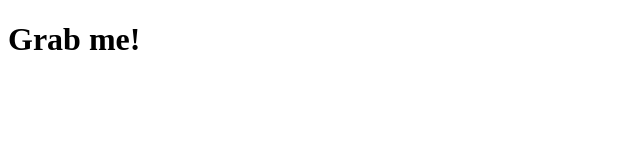
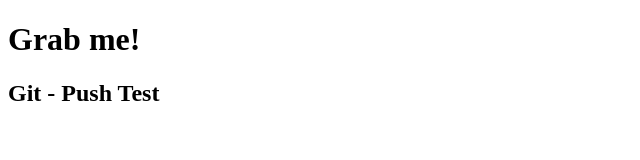
Before and after one commit to Sungho1214/NomadCoder, a plain HTML site: page index.html in a window 1280 px wide. Shown: the whole page, without its empty margins (0-640 px from the left). Drawn offline with Linux system fonts and the light colour scheme.

Commit message:
git-push test

```diff
--- a/index.html
+++ b/index.html
@@ -10,6 +10,7 @@
 <body>
     <div class="hello">
         <h1>Grab me!</h1>
+        <h2>Git - Push Test</h2>
     </div>
     <script src="assignment1_app.js"></script>
 </body>
```
